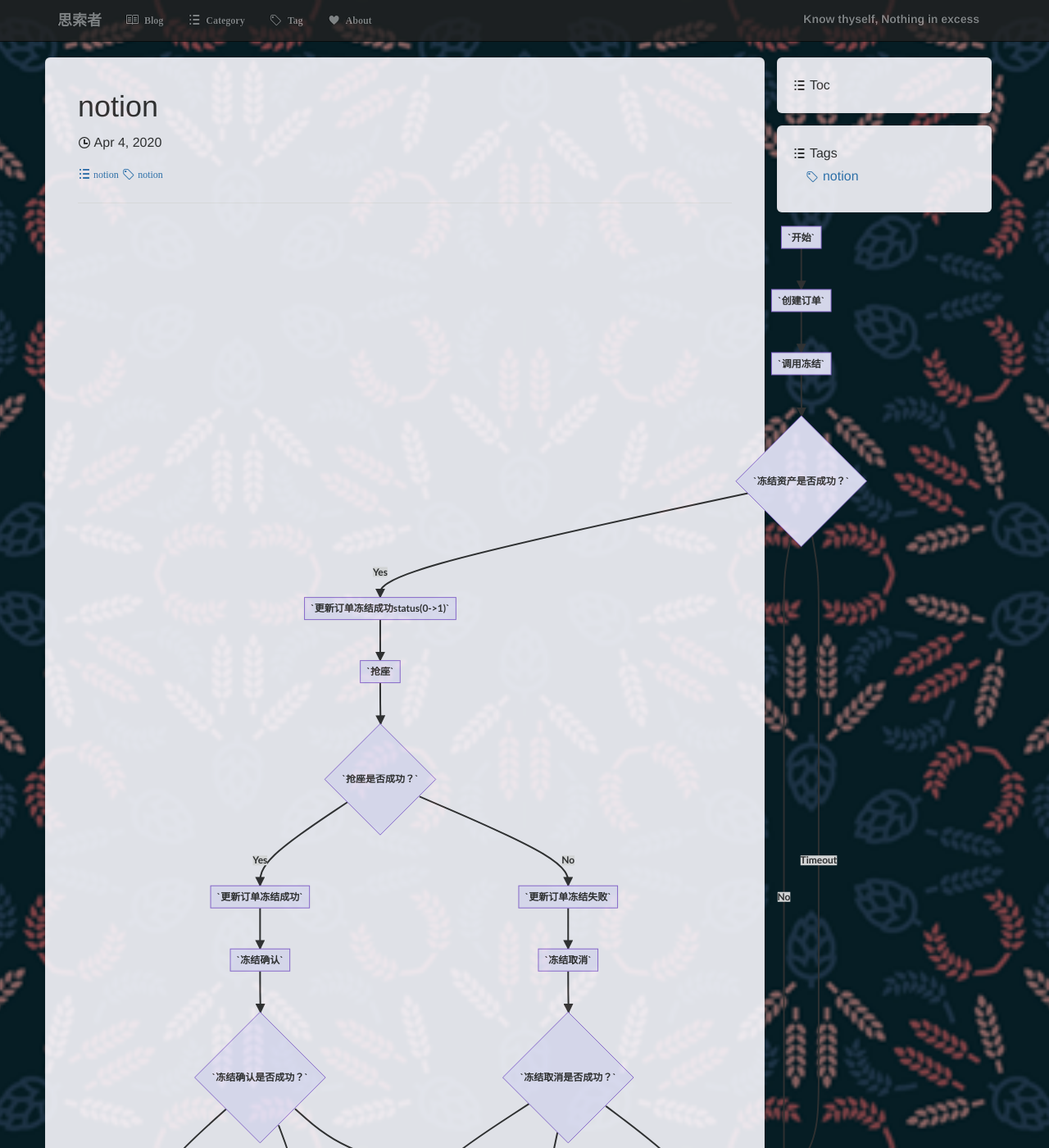
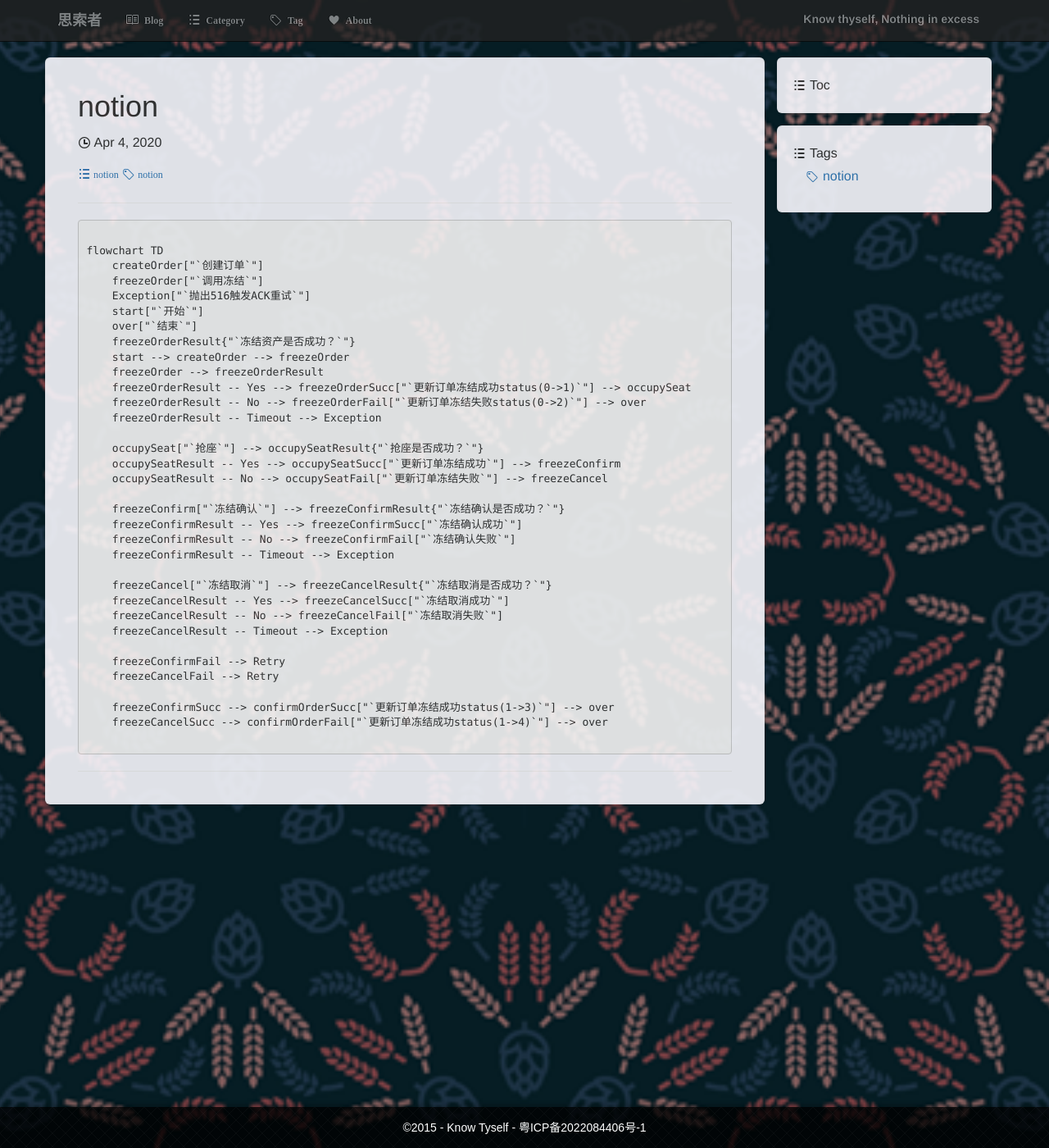
Before and after one commit to liushoukai/liushoukai.github.io, a Jekyll site: the page built from _posts/2020-04-04-notion.md, in a window 1280 px wide and 1400 px high. Shown: the whole window at 82% size. Built offline with Jekyll 4.4.1, drawn with Linux system fonts in a browser that asks for light colours; comment, search, counter and statistics services are not loaded; some of the changed text lies outside the part shown.

Commit message:
Update posts

````diff
--- a/_posts/2020-04-04-notion.md
+++ b/_posts/2020-04-04-notion.md
@@ -6,7 +6,7 @@ tags: notion
 ---
 
 
-<div class="mermaid">
+```mermaid
 
 flowchart TD
     createOrder["`创建订单`"]
@@ -41,4 +41,4 @@ flowchart TD
     freezeConfirmSucc --> confirmOrderSucc["`更新订单冻结成功status(1->3)`"] --> over
     freezeCancelSucc --> confirmOrderFail["`更新订单冻结成功status(1->4)`"] --> over
 
-</div>
+```
````
